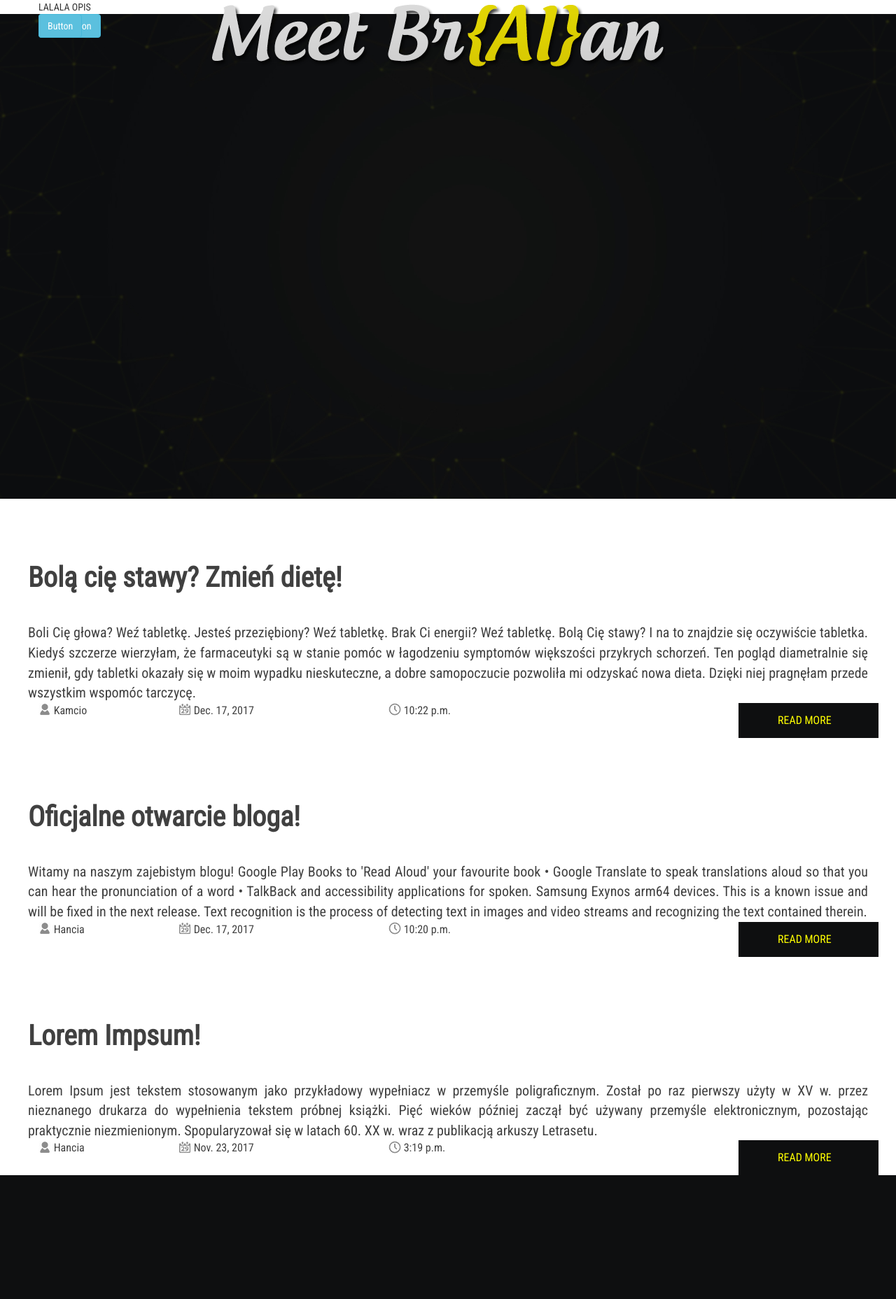
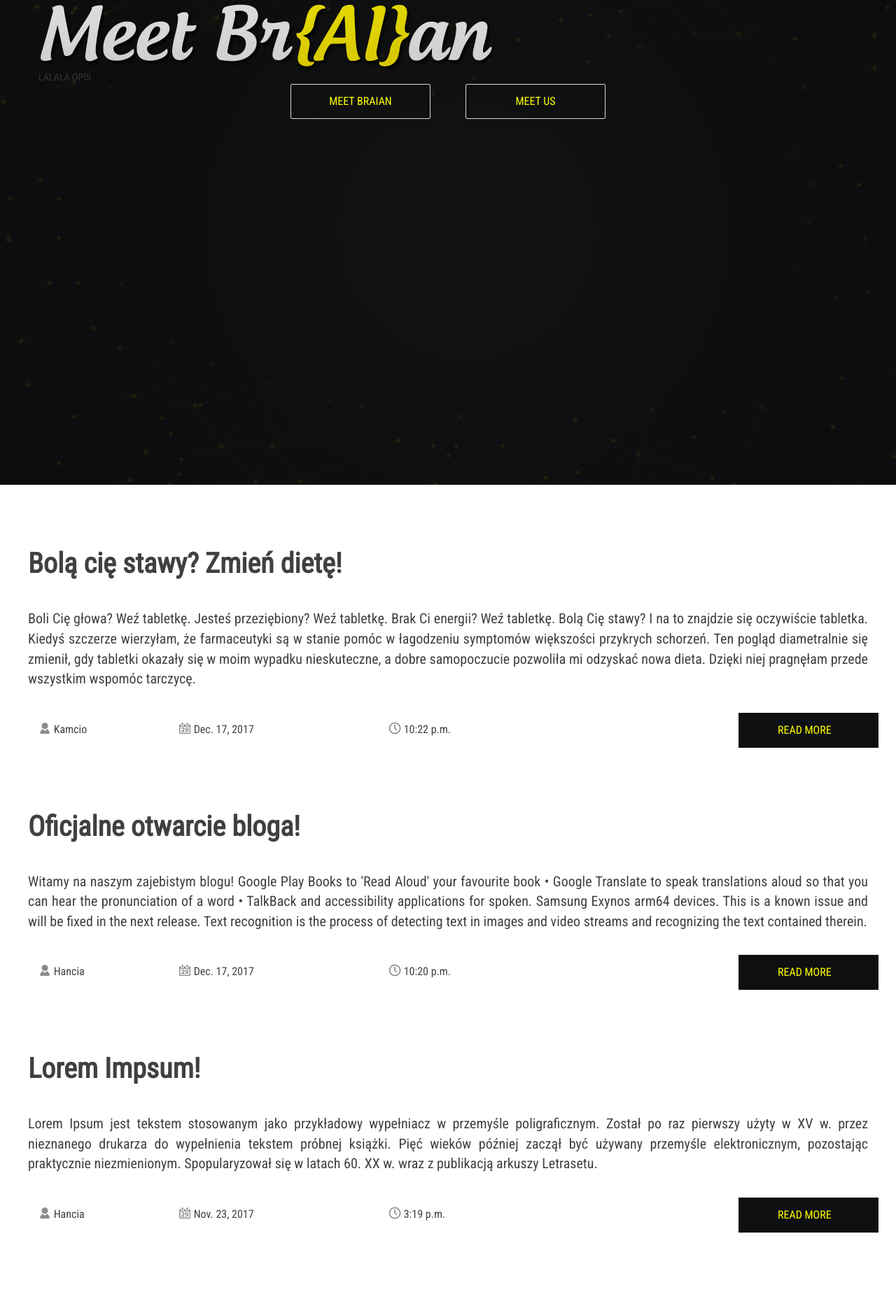
Before and after one commit to plutasnyy/vc_blog, a Django app: page / in a window 1280 px wide. Shown: the top 1857 px of the page at 70% size. Run offline with Django 3.2, Linux system fonts and the light colour scheme; data comes from the database, SQL or seed files in the repository; some libraries are stand-ins or nearby versions.

Commit message:
finished main section, started work with header

```diff
--- a/main/static/main/css/style.css
+++ b/main/static/main/css/style.css
@@ -23,21 +23,24 @@ body, html {
 }
 
 .header_logo{
-    width: 650vp;
-    height: 100vp;
+    margin: 0 auto;
+}
+.bg_content {
     position: absolute;
-    left: 50%;
-    bottom: 50%;
-    margin-left: -325px;
-    margin-bottom: +150px;
+    width: 100%;
+    right: 0;
+    left: 0;
+    display: block;
 }
-
 .header_description{
 
 }
 
 .buttons_block{
-
+    margin: 0 auto;
+    display: block;
+    position: relative;
+    width:450px;
 }
 
 .btn{
@@ -53,6 +56,7 @@ body, html {
 }
 
 .btn_read_more{
+    margin-top: -13px;
     cursor: pointer;
     width: 200px;
     height: 50px;
@@ -78,6 +82,7 @@ body, html {
 .fill_post{
     text-align: justify;
     font-size:20px;
+    padding-bottom: 4%;
 }
 
 .meet-us{
@@ -115,9 +120,8 @@ p3{
     text-align-last: left;
 }
 
-.btn-send-email{
+.btn_in_header{
     cursor: pointer;
-    margin-top: 2.5%;
     width: 200px;
     height: 50px;
     border-color: #d7d7d7;
@@ -131,9 +135,10 @@ p3{
     text-decoration: none;
     font-size: 16px;
 
+    float: left;
 }
 
-.btn-send-email:hover{
+.btn_in_header:hover{
     background-color: #d7d7d7;
     color: #0e0f10;
 }
@@ -151,8 +156,8 @@ p3{
         background-color: lightgreen;
     }
 
-    .btn-read-more{
-        display: none;cd
+    .btn_read_more{
+        margin: 5% auto;
     }
 
     .about{
--- a/main/templates/main/index.html
+++ b/main/templates/main/index.html
@@ -13,23 +13,25 @@
 
     <body>
     <div class="bg_container">
-        <div class="container">
-            <div class = "row header_logo">
+        <div class="container bg_content">
+            <div class = "row">
                 <img src="{% static 'main/img/header_logo.png' %}" class="header_logo">
             </div>
             <div class="row header_description">
                 LALALA OPIS
             </div>
-            <div class="row buttons_block">
-                <a href="#" class="btn btn-info" role="button">Link Button</a>
-                <button type="button" class="btn btn-info">Button</button>
+            <div class="row">
+                <div class="buttons_block">
+                    <div class="btn_in_header">MEET BRAIAN</div>
+                    <div class="btn_in_header" style="margin-left: 50px;">MEET US</div>
+                </div>
             </div>
         </div>
 
         <img src="{% static 'main/img/header_background.jpg' %}" class="header_bg">
     </div>
 
-    <div class = "container">
+    <div class = "container" style="padding-bottom: 200px;">
 
         {% for post in posts %}
 
@@ -40,7 +42,7 @@
 
                     <div class="col-*-12 post_title">
                              <a href="{% url 'Postpage' post.id %}">
-                                <p2>{{ post.title }}</br></p2>
+                                <p2>{{ post.title }}</p2>
                               </a>
                     </div>
 
@@ -64,7 +66,8 @@
                         <p2>{{ post.created_time.time }}</p2>
                     </div>
 
-                    <div class="col-md-2 col-md-offset-3">
+
+                    <div class="col-md-2 col-md-offset-3 col-xs-12">
                         <a href="{% url 'Postpage' post.id %}">
                             <div class="btn_read_more">
                                 <div class="ab">
```
